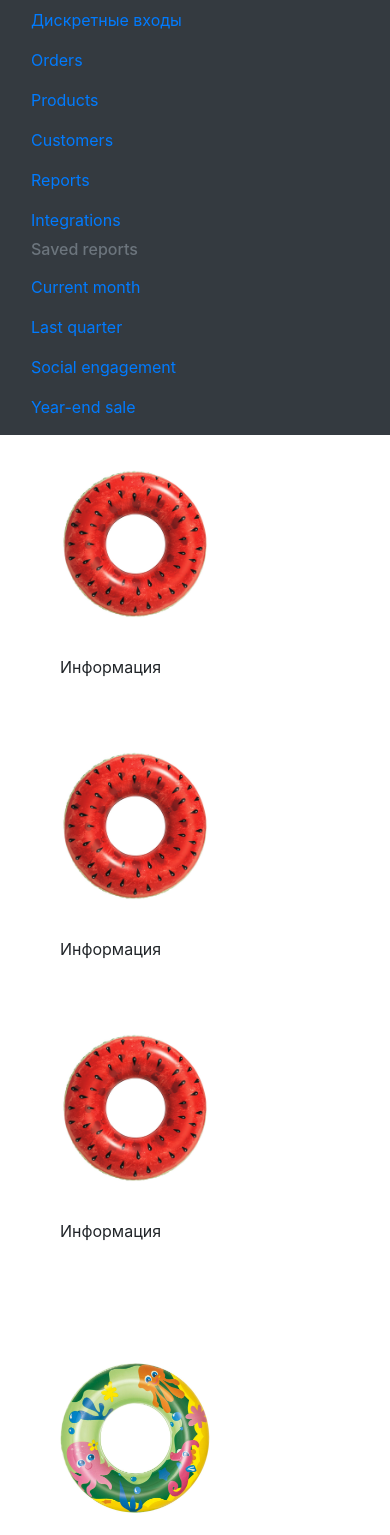
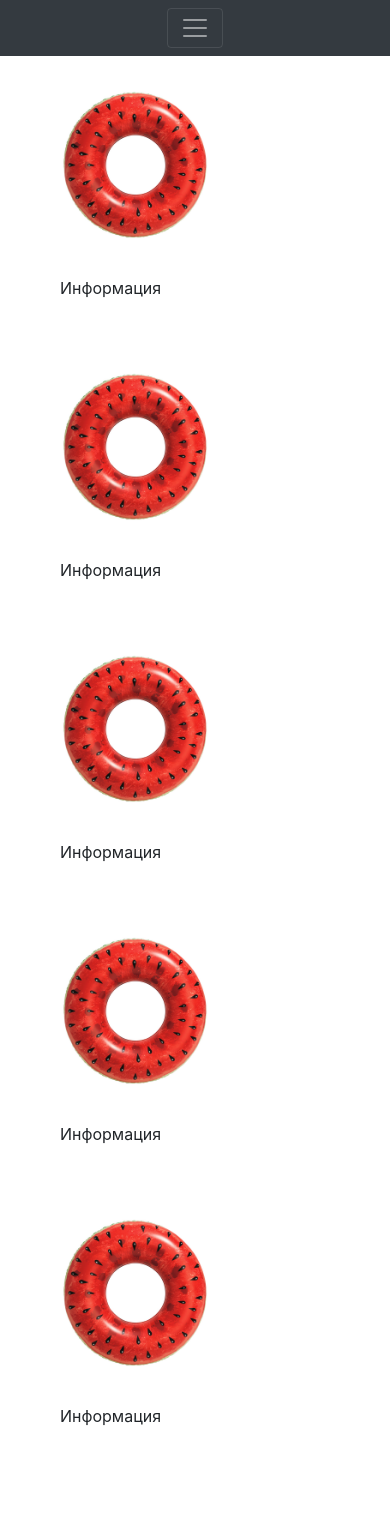
Before and after one commit to Aleruin/front-elsyma, a plain HTML site: page discrete inputs.html in a window 390 px wide. Shown: the part 56-1591 px from the top of the page. Drawn offline with nearby package versions, Linux system fonts and the light colour scheme.

Commit message:
Дописал сетку и сделал страницы

```diff
--- a/discrete inputs.html
+++ b/discrete inputs.html
@@ -16,13 +16,16 @@
 ?>-->
 <div class=" ">
     <nav class="navbar navbar-expand-lg navbar-dark bg-dark topmenu col-md-auto">
-        <a class="navbar-brand" href="index.html">Главная</a>
-        <button class="navbar-toggler" type="button" data-toggle="collapse" data-target="#navbarSupportedContent" aria-controls="navbarSupportedContent" aria-expanded="false" aria-label="Toggle navigation">
+
+        <button class="navbar-toggler mx-auto" type="button" data-toggle="collapse" data-target="#navbarSupportedContent" aria-controls="navbarSupportedContent" aria-expanded="false" aria-label="Toggle navigation">
             <span class="navbar-toggler-icon"></span>
         </button>
 
         <div class="collapse navbar-collapse" id="navbarSupportedContent">
             <ul class="navbar-nav mr-auto">
+                <li class="nav-item">
+                    <a class="nav-link" href="index.html">Главная <span class="sr-only">(current)</span></a>
+                </li>
                 <li class="nav-item">
                     <a class="nav-link" href="analog inputs.html">Аналоговые входы <span class="sr-only">(current)</span></a>
                 </li>
@@ -30,7 +33,7 @@
                         <a class="nav-link" href="discrete inputs.html">Дискретные входы <span class="sr-only">(current)</span></a>
                 </li>
                 <li class="nav-item ">
-                <a class="nav-link" href="analog and discrete outputs.html">Дискретные/Аналоговые выходы</a>
+                    <a class="nav-link" href="analog and discrete outputs.html">Дискретные / Аналоговые выходы</a>
                 </li>
                 <li class="nav-item ">
                         <a class="nav-link" href="control.html">Управление<span class="sr-only">(current)</span></a>
@@ -43,80 +46,32 @@
         </div>
     </nav>
 </div>
+
 <div class="container-fluid ">
     <div class="row ">
-        <div class="col-xl-2 col-lg-2 col-md-2 col-sm-4 col-md-auto bg-dark ">
-            <nav class="">
-                <div class="sidebar-sticky ">
-                    <ul class="nav flex-column">
+        <div class="col-xl-2 col-lg-2 col-md-2 col-sm-3 col-md-auto bg-dark ">
+            <nav class="navbar navbar-expand-lg navbar-dark bg-dark topmenu col-md-auto">
+
+                <button class="navbar-toggler mx-auto" type="button" data-toggle="collapse" data-target="#navbarSupportedContent" aria-controls="navbarSupportedContent" aria-expanded="false" aria-label="Toggle navigation">
+                    <span class="navbar-toggler-icon"></span>
+                </button>
+
+                <div class="collapse navbar-collapse" id="navbarSupportedContent">
+                    <ul class="navbar-nav nav flex-column">
                         <li class="nav-item">
-                            <a class="nav-link active" href="#">
-                            <span data-feather="home"></span>
-                            Дискретные входы <span class="sr-only">(current)</span>
-                            </a>
+                            <a class="nav-link" href="#">Главная <span class="sr-only">(current)</span></a>
                         </li>
                         <li class="nav-item">
-                            <a class="nav-link" href="#">
-                            <span data-feather="file"></span>
-                            Orders
-                            </a>
+                            <a class="nav-link" href="#">Аналоговые входы <span class="sr-only">(current)</span></a>
                         </li>
-                        <li class="nav-item">
-                            <a class="nav-link" href="#">
-                            <span data-feather="shopping-cart"></span>
-                            Products
-                            </a>
+                        <li class="nav-item ">
+                                <a class="nav-link" href="#">Дискретные входы <span class="sr-only">(current)</span></a>
                         </li>
-                        <li class="nav-item">
-                            <a class="nav-link" href="#">
-                            <span data-feather="users"></span>
-                            Customers
-                            </a>
+                        <li class="nav-item ">
+                            <a class="nav-link" href="#">Дискретные / Аналоговые выходы</a>
                         </li>
-                        <li class="nav-item">
-                            <a class="nav-link" href="#">
-                            <span data-feather="bar-chart-2"></span>
-                            Reports
-                            </a>
-                        </li>
-                        <li class="nav-item">
-                            <a class="nav-link" href="#">
-                            <span data-feather="layers"></span>
-                            Integrations
-                            </a>
-                        </li>
-                        </ul>
-
-                        <h6 class="sidebar-heading d-flex justify-content-between align-items-center px-3  text-muted">
-                        <span>Saved reports</span>
-                        <a class="d-flex align-items-center text-muted" href="#">
-                            <span data-feather="plus-circle"></span>
-                        </a>
-                        </h6>
-                        <ul class="nav flex-column mb-2">
-                        <li class="nav-item">
-                            <a class="nav-link" href="#">
-                            <span data-feather="file-text"></span>
-                            Current month
-                            </a>
-                        </li>
-                        <li class="nav-item">
-                            <a class="nav-link" href="#">
-                            <span data-feather="file-text"></span>
-                            Last quarter
-                            </a>
-                        </li>
-                        <li class="nav-item">
-                            <a class="nav-link" href="#">
-                            <span data-feather="file-text"></span>
-                            Social engagement
-                            </a>
-                        </li>
-                        <li class="nav-item">
-                            <a class="nav-link" href="#">
-                            <span data-feather="file-text"></span>
-                            Year-end sale
-                            </a>
+                        <li class="nav-item ">
+                            <a class="nav-link" href="#">Управление<span class="sr-only">(current)</span></a>
                         </li>
                     </ul>
                 </div>
@@ -138,12 +93,28 @@
                         <img src="img/1.jpg">
                         <p>Информация</p>
                     </p>
+                    <p>
+                        <img src="img/1.jpg">
+                        <p>Информация</p>
+                        </p>
+                    <p>
+                        <img src="img/1.jpg">
+                        <p>Информация</p>
+                    </p>
                 </div>
             </div>
         </div>
         <div class=" col-xl-5 col-lg-5 col-md-5 col-sm-8 col-md-auto" id="list-home" role="tabpanel" aria-labelledby="list-home-list" style="border: none;">
             <div class="conteineimg py-4">
                 <div class="">
+                    <p>
+                        <img src="img/2.jpg">
+                        <p>Информация</p>
+                    </p>
+                    <p>
+                        <img src="img/2.jpg">
+                        <p>Информация</p>
+                    </p>
                     <p>
                         <img src="img/2.jpg">
                         <p>Информация</p>
```
Also changed, not shown: analog and discrete outputs.html (+40 -69 lines), analog inputs.html (+40 -69 lines), control.html (+40 -69 lines), index.html (+5 -5 lines). Lines whose indentation alone changed are shown as unchanged.
